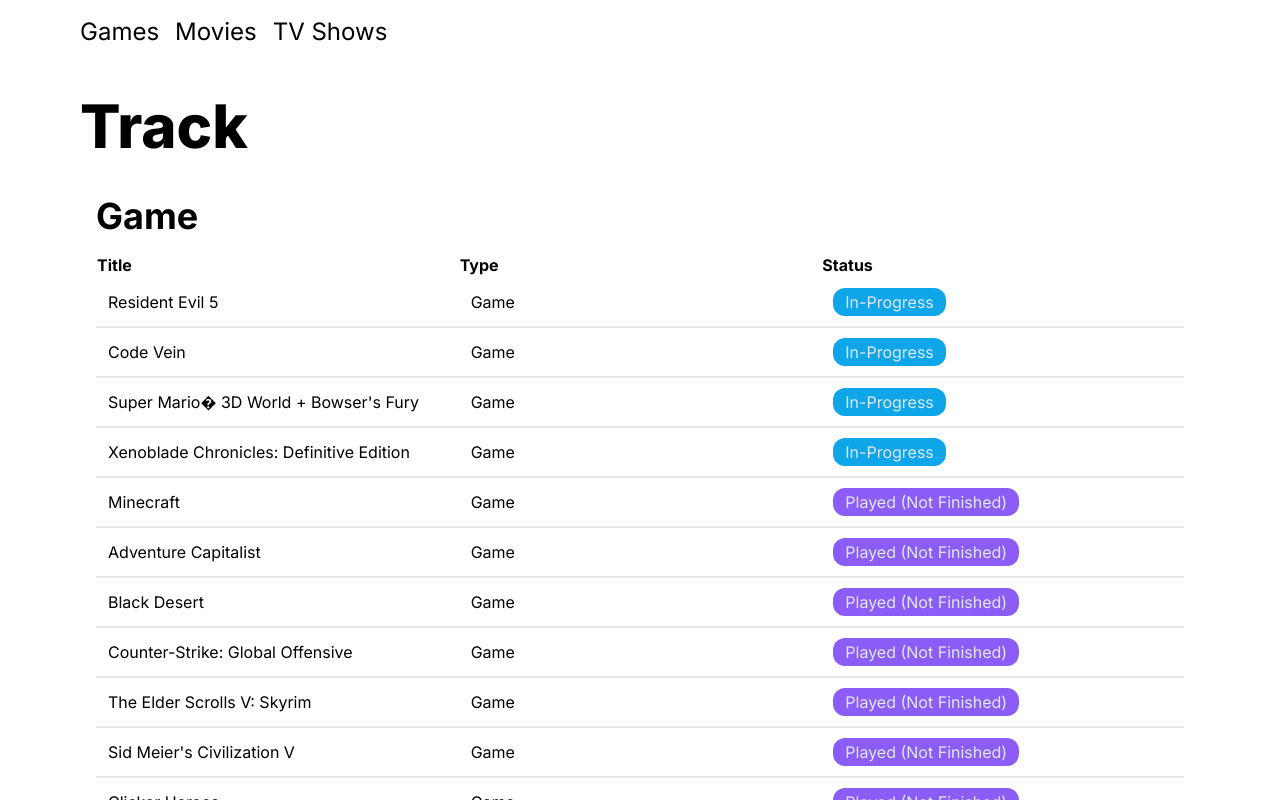
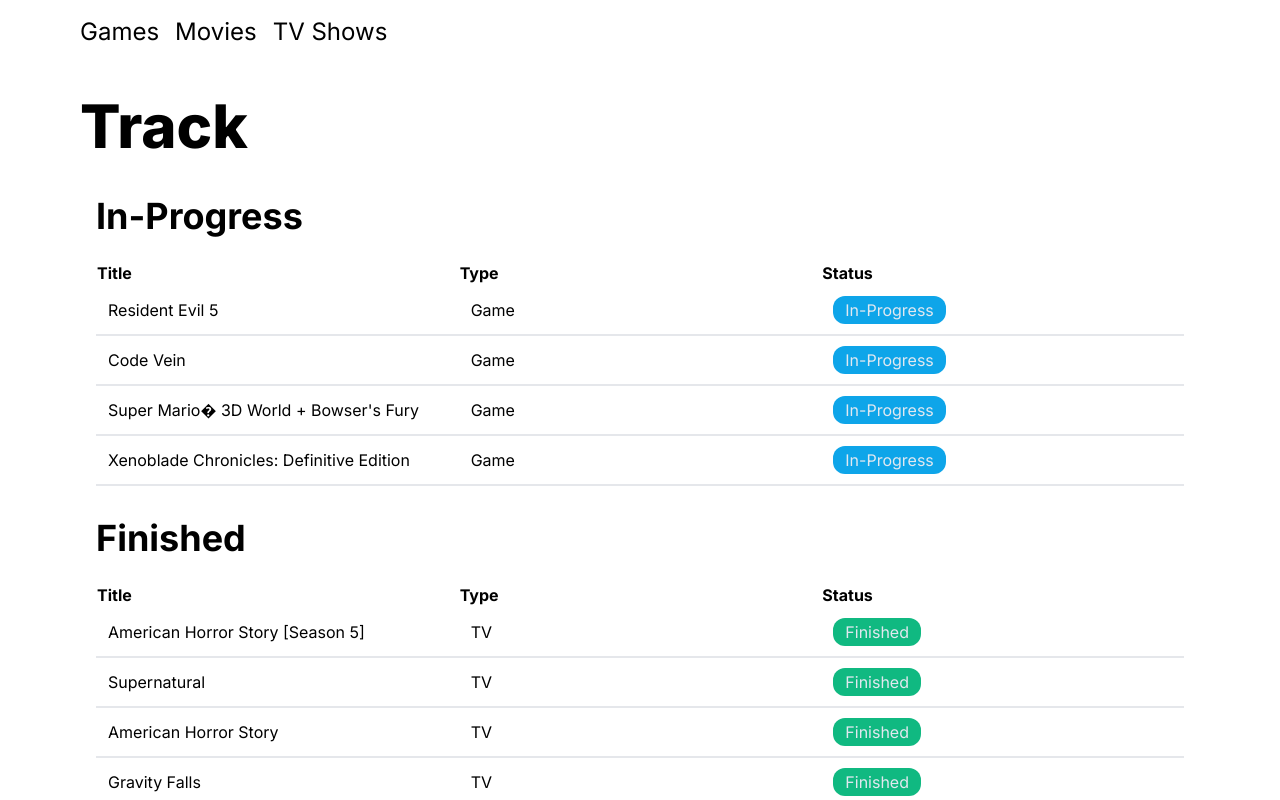
Before and after one commit to sophiebushchak/mediatracker, a Next.js app: page / in a window 1280 px wide. Shown: the top 800 px of the page. Built offline with nearby package versions, Linux system fonts and the light colour scheme.

Commit message:
Status sorting

```diff
--- a/src/app/page.tsx
+++ b/src/app/page.tsx
@@ -6,31 +6,14 @@
   UserMediaRelation,
 } from '@/data/definitions';
 import { getJsonData } from '@/data/data';
+import { MediaCollection } from '@/components/media-relation/MediaRelationCollection';
 
 export default async function Home() {
   const data = await getJsonData();
 
-  const tables: Map<string, UserMediaRelation[]> = new Map();
-  data.forEach((row) => {
-    const existingArray = tables.get(row.media.type);
-    if (existingArray) {
-      existingArray.push(row);
-    } else {
-      tables.set(row.media.type, [row]);
-    }
-  });
-
   return (
     <>
-      {Array.from(tables.entries()).map(entry => {
-        const [mediaType, media] = entry;
-        return (
-          <div className='p-4' key={mediaType}>
-            <h2 className='text-4xl font-bold mb-4'>{mediaType}</h2>
-            <MediaRelationTable media={media}/>
-          </div>
-        );
-      })}
+      <MediaCollection mediaStatusList={data} />
     </>
   );
 }
--- a/src/components/media-relation/MediaRelationCollection.tsx
+++ b/src/components/media-relation/MediaRelationCollection.tsx
@@ -2,22 +2,25 @@
 import {groupBy} from 'lodash-es'
 import { MediaRelationTable } from '@/components/media-relation/MediaRelationTable';
 import { ReactNode } from 'react';
+import { sortMediaByStatus } from '@/data/util';
 
 export function MediaCollection({
   mediaStatusList,
 }: {
   mediaStatusList: UserMediaRelation[]
 }) {
-  const splitTables = groupBy(mediaStatusList, (mediaStatus) => {
+  const sortedList = sortMediaByStatus(mediaStatusList);
+  console.log(sortedList);
+  const splitTables = groupBy(sortedList, (mediaStatus) => {
       return mediaStatus.status
     })
 
   return (
     <>
-      {Object.keys(splitTables).map((mediaType) => (
-        <div className='p-4' key={mediaType}>
-          <h2 className='text-4xl font-bold mb-6'>{mediaType}</h2>
-          <MediaRelationTable media={splitTables[mediaType]}/>
+      {Object.keys(splitTables).map((mediaStatus) => (
+        <div className='p-4' key={mediaStatus}>
+          <h2 className='text-4xl font-bold mb-6'>{mediaStatus}</h2>
+          <MediaRelationTable media={splitTables[mediaStatus]}/>
         </div>
       ))}
     </>
--- a/src/components/media-relation/MediaRelationStatusText.tsx
+++ b/src/components/media-relation/MediaRelationStatusText.tsx
@@ -9,7 +9,7 @@
   ['Dropped', 'bg-stone-500'],
   ['Planned', 'bg-amber-400'],
   ['On Hold', 'bg-stone-500'],
-  ['Played (Not Finished)', 'bg-violet-500'],
+  ['Perpetual', 'bg-violet-500'],
 ]);
 
 function MediaRelationStatusText({
--- a/src/components/navigation/NavLinkItem.tsx
+++ b/src/components/navigation/NavLinkItem.tsx
@@ -14,7 +14,7 @@
   const isActive = href === path
 
   return (
-    <li className={`text-2xl ${isActive ? 'underline' : ''}`}>
+    <li className={`text-2xl ${isActive ? 'border-b-4 pb-1 border-amber-300' : ''}`}>
       <Link href={href}>{text}</Link>
     </li>
   );
--- a/src/data/data.ts
+++ b/src/data/data.ts
@@ -15,7 +15,7 @@
   const jsonData: JsonEntry[] = JSON.parse(jsonFile);
 
   return jsonData.map(entry => ({
-    status: entry.status,
+    status: entry.status === 'Played (Not Finished)' ? 'Perpetual' : entry.status,
     media: {
       type: entry.type,
       title: entry.title,
--- a/src/data/definitions.ts
+++ b/src/data/definitions.ts
@@ -11,4 +11,4 @@
   consumptionStartDate?: Date,
   consumptionEndDate?: Date
 }
-export type MediaRelationStatus = 'Planned' | 'In-Progress' | 'Finished' | 'Played (Not Finished)' | 'On Hold' | 'Dropped'
+export type MediaRelationStatus = 'Planned' | 'In-Progress' | 'Finished' | 'Perpetual' | 'On Hold' | 'Dropped'
--- /dev/null
+++ b/src/data/util.ts
@@ -0,0 +1,19 @@
+import {
+  MediaRelationStatus,
+  UserMediaRelation,
+} from '@/data/definitions';
+
+const mediaRelationStatusSorting: Record<MediaRelationStatus, number> = {
+  'Planned': 1,
+  'Dropped': 0,
+  'In-Progress': 5,
+  'On Hold': 2,
+  'Perpetual': 3,
+  'Finished': 4,
+}
+
+export function sortMediaByStatus(media: UserMediaRelation[]): UserMediaRelation[] {
+  return media.toSorted((a, b) => {
+    return mediaRelationStatusSorting[b.status] - mediaRelationStatusSorting[a.status]
+  })
+}
```
